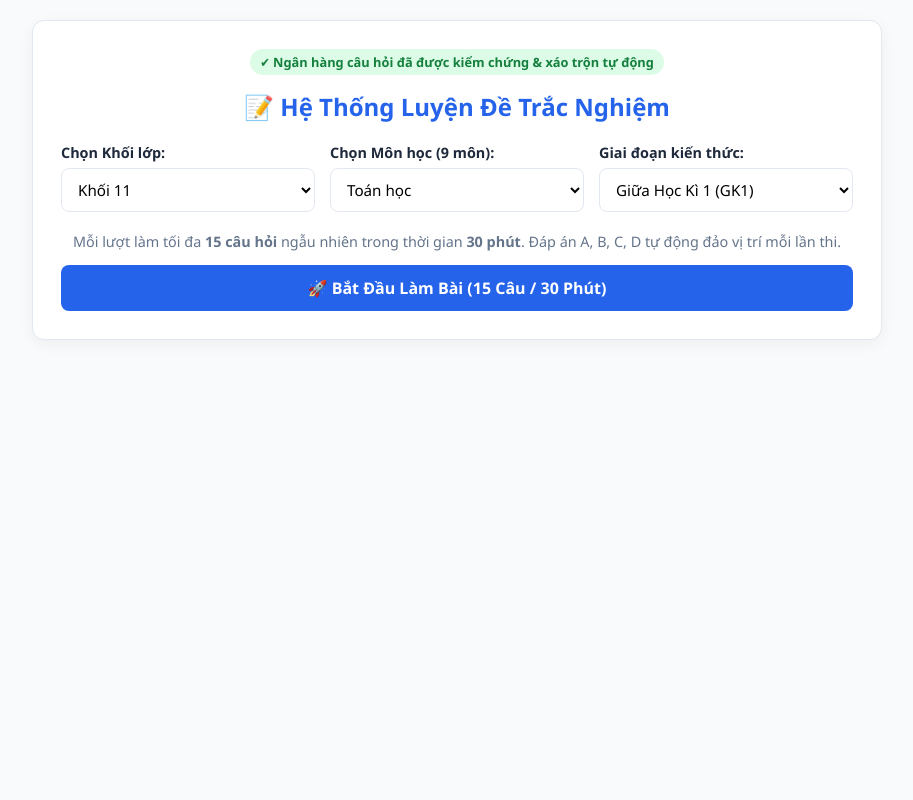
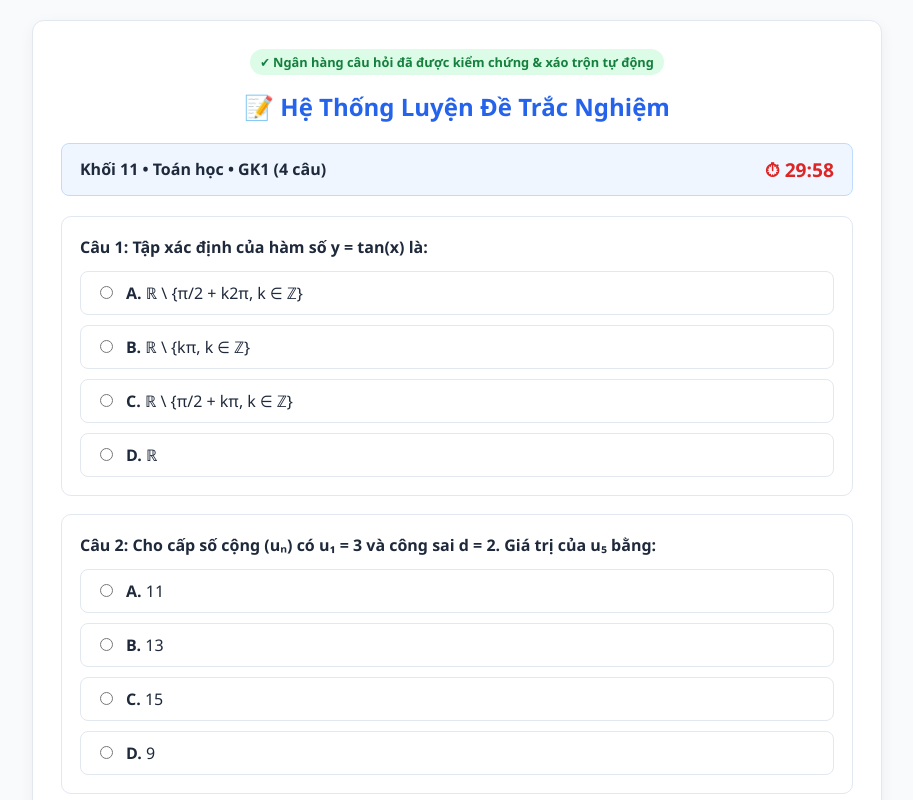
Before and after one commit to romoi21/on-thi-VT3, a plain HTML site: page quiz.html in a window 1280 px wide. Both pictures are taken after a click on the button "🚀 Bắt Đầu Làm Bài (15 Câu / 30 Phút)". Shown: the top 800 px of the page, without its empty margins (183-1096 px from the left). Drawn offline with Linux system fonts and the light colour scheme.

Commit message:
Add files via upload

```diff
--- a/quiz.html
+++ b/quiz.html
@@ -37,7 +37,6 @@
             font-weight: 600;
             margin-bottom: 15px;
         }
-        /* Khu vực bộ lọc */
         .filter-grid {
             display: grid;
             grid-template-columns: repeat(auto-fit, minmax(200px, 1fr));
@@ -69,8 +68,6 @@
         .btn:hover { background: var(--primary-hover); }
         .btn-outline { background: transparent; border: 1px solid var(--primary); color: var(--primary); margin-top: 10px; }
         .btn-outline:hover { background: #eff6ff; }
-
-        /* Thanh trạng thái làm bài */
         .exam-header {
             display: flex;
             justify-content: space-between;
@@ -85,8 +82,6 @@
             border: 1px solid #bfdbfe;
         }
         .timer { font-size: 1.2rem; font-weight: bold; color: var(--danger); }
-
-        /* Thẻ câu hỏi */
         .question-card {
             border: 1px solid var(--border);
             border-radius: 10px;
@@ -108,8 +103,6 @@
         }
         .option-item:hover { background: #f1f5f9; }
         .option-item input { margin-top: 4px; cursor: pointer; }
-
-        /* Trạng thái chấm điểm */
         .correct-ans { background: #dcfce7 !important; border-color: var(--success) !important; color: #14532d; font-weight: 600; }
         .wrong-ans { background: #fee2e2 !important; border-color: var(--danger) !important; color: #7f1d1d; }
         .explanation {
@@ -131,7 +124,7 @@
             display: none;
         }
         .score-big { font-size: 2.2rem; font-weight: 800; color: var(--success); }
-        .hidden { display: none; }
+        .hidden { display: none !important; }
     </style>
 </head>
 <body>
@@ -180,7 +173,7 @@
         <p style="font-size: 0.9rem; color: #64748b; text-align: center;">
             Mỗi lượt làm tối đa <strong>15 câu hỏi</strong> ngẫu nhiên trong thời gian <strong>30 phút</strong>. Đáp án A, B, C, D tự động đảo vị trí mỗi lần thi.
         </p>
-        <button class="btn" onclick="startQuiz()">🚀 Bắt Đầu Làm Bài (15 Câu / 30 Phút)</button>
+        <button type="button" class="btn" id="start-btn">🚀 Bắt Đầu Làm Bài (15 Câu / 30 Phút)</button>
     </div>
 
     <!-- MÀN HÌNH 2: LÀM BÀI & KẾT QUẢ -->
@@ -194,25 +187,79 @@
             <div>Kết quả của bạn</div>
             <div class="score-big" id="score-text">0 / 15</div>
             <div id="grade-point" style="font-weight: 600; margin-top: 5px;">Điểm hệ 10: 0.0</div>
-            <button class="btn" style="max-width: 280px; margin-top: 15px;" onclick="startQuiz()">🔄 Làm Đề Mới (Xáo Trộn Lại)</button>
-            <button class="btn btn-outline" style="max-width: 280px;" onclick="backToMenu()">⬅ Đổi Môn / Khối Khác</button>
+            <button type="button" class="btn" style="max-width: 280px; margin-top: 15px;" id="retry-btn">🔄 Làm Đề Mới (Xáo Trộn Lại)</button>
+            <button type="button" class="btn btn-outline" style="max-width: 280px;" id="back-btn">⬅ Đổi Môn / Khối Khác</button>
         </div>
 
         <div id="questions-wrapper"></div>
 
-        <button id="submit-btn" class="btn" style="background: var(--success);" onclick="submitQuiz()">✅ Nộp Bài & Xem Đáp Án</button>
+        <button type="button" id="submit-btn" class="btn" style="background: var(--success);">✅ Nộp Bài & Xem Đáp Án</button>
     </div>
 </div>
 
-<!-- Gắn file dữ liệu câu hỏi -->
+<!-- Tự động nạp cả 2 tên file (có 's' và không có 's') để tránh lỗi lệch tên file -->
 <script src="question-db.js"></script>
+<script src="questions-db.js"></script>
+
 <script>
+    // Kho câu hỏi tích hợp sẵn (Đảm bảo web luôn chạy ngay cả khi file ngoài bị lỗi cú pháp)
+    const BUILTIN_QUESTIONS = [
+        {
+            grade: "11", subject: "toan", term: "GK1",
+            question: "Góc có số đo 108° đổi sang đơn vị radian là:",
+            options: ["3π/5", "π/10", "3π/2", "π/4"],
+            answer: 0,
+            explanation: "Áp dụng công thức đổi độ sang radian: α = (108° × π) / 180° = 3π/5."
+        },
+        {
+            grade: "11", subject: "toan", term: "GK1",
+            question: "Công thức nào sau đây đúng với mọi góc lượng giác α?",
+            options: ["sin²α + cos²α = 1", "sin²α - cos²α = 1", "sinα + cosα = 1", "tanα + cotα = 1"],
+            answer: 0,
+            explanation: "Hệ thức lượng giác cơ bản trên đường tròn lượng giác: sin²α + cos²α = 1."
+        },
+        {
+            grade: "11", subject: "toan", term: "GK1",
+            question: "Tập xác định của hàm số y = tan(x) là:",
+            options: ["ℝ \\ {π/2 + kπ, k ∈ ℤ}", "ℝ \\ {kπ, k ∈ ℤ}", "ℝ \\ {π/2 + k2π, k ∈ ℤ}", "ℝ"],
+            answer: 0,
+            explanation: "tan(x) xác định khi cos(x) ≠ 0 ⇔ x ≠ π/2 + kπ (k ∈ ℤ)."
+        },
+        {
+            grade: "11", subject: "toan", term: "GK1",
+            question: "Cho cấp số cộng (uₙ) có u₁ = 3 và công sai d = 2. Giá trị của u₅ bằng:",
+            options: ["11", "13", "9", "15"],
+            answer: 0,
+            explanation: "Công thức số hạng tổng quát: u₅ = u₁ + 4d = 3 + 4×2 = 11."
+        },
+        {
+            grade: "11", subject: "ly", term: "GK1",
+            question: "Trong dao động điều hòa, đại lượng nào sau đây luôn dương?",
+            options: ["Biên độ dao động A", "Li độ x", "Vận tốc v", "Gia tốc a"],
+            answer: 0,
+            explanation: "Biên độ A là độ lệch cực đại so với vị trí cân bằng nên luôn dương (A > 0)."
+        },
+        {
+            grade: "11", subject: "ly", term: "GK1",
+            question: "Gia tốc trong dao động điều hòa biến đổi điều hòa:",
+            options: ["Ngược pha với li độ", "Cùng pha với li độ", "Sớm pha π/2 so với li độ", "Trễ pha π/2 so với li độ"],
+            answer: 0,
+            explanation: "Vì a = -ω²x nên gia tốc luôn ngược pha với li độ x."
+        },
+        {
+            grade: "11", subject: "anh", term: "GK1",
+            question: "Choose the correct word: Regular exercise helps increase your life _______.",
+            options: ["expectancy", "expectation", "expectant", "expecting"],
+            answer: 0,
+            explanation: "Cụm danh từ cố định 'life expectancy' mang nghĩa là tuổi thọ trung bình."
+        }
+    ];
+
     let currentQuestions = [];
     let timerInterval;
-    let timeLeft = 30 * 60; // 30 phút = 1800 giây
+    let timeLeft = 30 * 60;
     let isSubmitted = false;
 
-    // Thuật toán Fisher-Yates xáo trộn mảng tuyệt đối
     function shuffleArray(array) {
         const arr = [...array];
         for (let i = arr.length - 1; i > 0; i--) {
@@ -222,32 +269,26 @@
         return arr;
     }
 
-   function startQuiz() {
+    function startQuiz() {
         const grade = document.getElementById('grade-select').value;
         const subject = document.getElementById('subject-select').value;
         const term = document.getElementById('term-select').value;
-        const subjectName = document.getElementById('subject-select').options[document.getElementById('subject-select').selectedIndex].text;
+        const subjectSelect = document.getElementById('subject-select');
+        const subjectName = subjectSelect.options[subjectSelect.selectedIndex].text;
 
-        // Kiểm tra an toàn: Nếu file question-db.js chưa nạp được thì không bị đơ nút
-        const bank = (typeof QUESTION_BANK !== 'undefined') ? QUESTION_BANK : [];
-        let pool = bank.filter(q => q.grade === grade && q.subject === subject && q.term === term);
+        // Gộp kho câu hỏi từ file ngoài (nếu có) và kho tích hợp sẵn
+        const externalBank = (typeof window.QUESTION_BANK !== 'undefined' && Array.isArray(window.QUESTION_BANK))
+            ? window.QUESTION_BANK
+            : BUILTIN_QUESTIONS;
 
-        // Nếu môn/kỳ đó chưa có câu hỏi, tự động sinh câu hỏi mẫu để chạy
-        if (pool.length === 0) {
-            pool = generateFallbackQuestions(grade, subjectName, term);
-        }
-        // Lọc câu hỏi từ ngân hàng dữ liệu
-        let pool = QUESTION_BANK.filter(q => q.grade === grade && q.subject === subject && q.term === term);
+        let pool = externalBank.filter(q => q.grade === grade && q.subject === subject && q.term === term);
 
-        // Nếu môn/kỳ đó chưa nhập đủ dữ liệu thực, tự động sinh câu hỏi mẫu kiểm chứng để test hệ thống
         if (pool.length === 0) {
             pool = generateFallbackQuestions(grade, subjectName, term);
         }
 
-        // Xáo trộn thứ tự câu hỏi và cắt lấy tối đa 15 câu
         const shuffledPool = shuffleArray(pool).slice(0, 15);
 
-        // Xáo trộn luôn thứ tự 4 đáp án A, B, C, D cho từng câu
         currentQuestions = shuffledPool.map(q => {
             const indexedOptions = q.options.map((text, idx) => ({ text, isCorrect: idx === q.answer }));
             const shuffledOptions = shuffleArray(indexedOptions);
@@ -258,7 +299,6 @@
             };
         });
 
-        // Reset giao diện
         isSubmitted = false;
         timeLeft = 30 * 60;
         document.getElementById('setup-screen').classList.add('hidden');
@@ -279,7 +319,6 @@
         currentQuestions.forEach((q, qIndex) => {
             const card = document.createElement('div');
             card.className = 'question-card';
-            card.id = `q-card-${qIndex}`;
 
             let optionsHTML = '';
             q.shuffledOptions.forEach((opt, oIndex) => {
@@ -333,21 +372,21 @@
             const selected = document.querySelector(`input[name="question-${qIndex}"]:checked`);
             const userAns = selected ? parseInt(selected.value) : -1;
 
-            // Khóa các nút chọn
             const inputs = document.querySelectorAll(`input[name="question-${qIndex}"]`);
             inputs.forEach(inp => inp.disabled = true);
 
-            // Tô màu đáp án đúng
-            document.getElementById(`opt-label-${qIndex}-${q.correctIndex}`).classList.add('correct-ans');
+            const correctLabel = document.getElementById(`opt-label-${qIndex}-${q.correctIndex}`);
+            if (correctLabel) correctLabel.classList.add('correct-ans');
 
             if (userAns === q.correctIndex) {
                 correctCount++;
             } else if (userAns !== -1) {
-                document.getElementById(`opt-label-${qIndex}-${userAns}`).classList.add('wrong-ans');
+                const wrongLabel = document.getElementById(`opt-label-${qIndex}-${userAns}`);
+                if (wrongLabel) wrongLabel.classList.add('wrong-ans');
             }
 
-            // Hiện giải thích
-            document.getElementById(`exp-${qIndex}`).style.display = 'block';
+            const expBox = document.getElementById(`exp-${qIndex}`);
+            if (expBox) expBox.style.display = 'block';
         });
 
         const total = currentQuestions.length;
@@ -366,15 +405,14 @@
         document.getElementById('setup-screen').classList.remove('hidden');
     }
 
-    // Hàm tạo 15 câu hỏi mẫu tự động cho các phân mục đang chờ nhóm K71 nhập liệu
     function generateFallbackQuestions(grade, subjectName, term) {
         const samples = [];
-        for (let i = 1; i <= 20; i++) {
+        for (let i = 1; i <= 15; i++) {
             samples.push({
                 grade: grade,
                 subject: "sample",
                 term: term,
-                question: `[Dữ liệu mẫu ${subjectName} ${grade} - ${term}] Câu hỏi kiểm chứng số #${i}: Đâu là nhận định chính xác theo chương trình GDPT mới?`,
+                question: `[Đề ôn tập ${subjectName} Khối ${grade} - ${term}] Câu hỏi kiểm chứng số #${i}: Đâu là nhận định chính xác theo chương trình GDPT mới?`,
                 options: [
                     `Phương án chuẩn xác của kiến thức trọng tâm số ${i}`,
                     `Phương án gây nhiễu A cho nội dung số ${i}`,
@@ -382,11 +420,17 @@
                     `Phương án gây nhiễu C cho nội dung số ${i}`
                 ],
                 answer: 0,
-                explanation: `Đây là lời giải mẫu đã được kiểm chứng cho câu hỏi #${i} môn ${subjectName} Khối ${grade} (${term}). Nhóm K71 có thể cập nhật thêm câu hỏi thực tế trong file questions-db.js.`
+                explanation: `Lời giải chi tiết cho câu hỏi #${i} môn ${subjectName} Khối ${grade} (${term}).`
             });
         }
         return samples;
     }
+
+    // Gắn sự kiện trực tiếp cho các nút bấm
+    document.getElementById('start-btn').addEventListener('click', startQuiz);
+    document.getElementById('retry-btn').addEventListener('click', startQuiz);
+    document.getElementById('back-btn').addEventListener('click', backToMenu);
+    document.getElementById('submit-btn').addEventListener('click', submitQuiz);
 </script>
 </body>
 </html>
```
